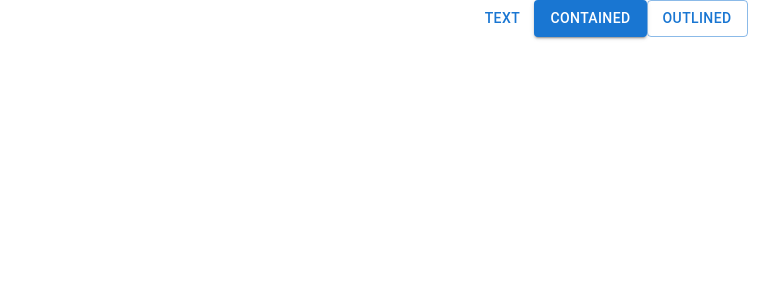
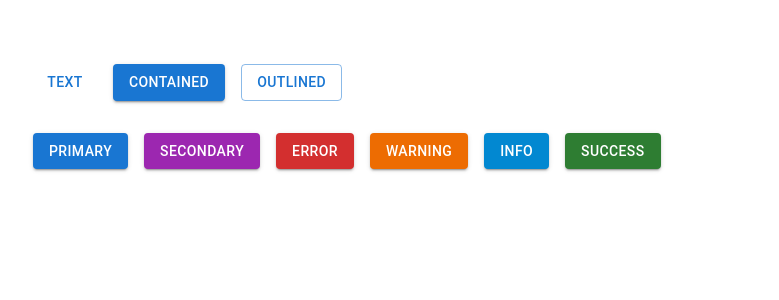
Before and after one commit to Dulatto/react-mui, a React (Create React App) app: page / in a window 1280 px wide. Shown: the top 300 px of the page, without its empty margins (31-810 px from the left). Built offline with nearby package versions, Linux system fonts and the light colour scheme.

Commit message:
mui buttons color

```diff
--- a/src/App.css
+++ b/src/App.css
@@ -1,5 +1,5 @@
 .App {
-  text-align: center;
+  padding: 4rem;
 }
 
 .App-logo {
--- a/src/components/MuiButton.tsx
+++ b/src/components/MuiButton.tsx
@@ -1,11 +1,22 @@
-import {Button} from '@mui/material'
+import {Button, Stack} from '@mui/material'
 
 export const MuiButton = () => {
   return (
-    <div>
-        <Button variant='text'>Text</Button>
+      <Stack spacing={4}>
+    <Stack spacing={2} direction='row'>
+        <Button variant='text' href='https://google.com'>Text</Button>
         <Button variant='contained'>Contained</Button>
         <Button variant='outlined'>Outlined</Button>
-    </div>
+    </Stack>
+
+    <Stack spacing={2} direction='row'>
+      <Button variant='contained' color='primary'>Primary</Button>
+      <Button variant='contained' color='secondary'>Secondary</Button>
+      <Button variant='contained' color='error'>Error</Button>
+      <Button variant='contained' color='warning'>Warning</Button>
+      <Button variant='contained' color='info'>Info</Button>
+      <Button variant='contained' color='success'>Success</Button>
+    </Stack>
+    </Stack>
   )
 }
```
